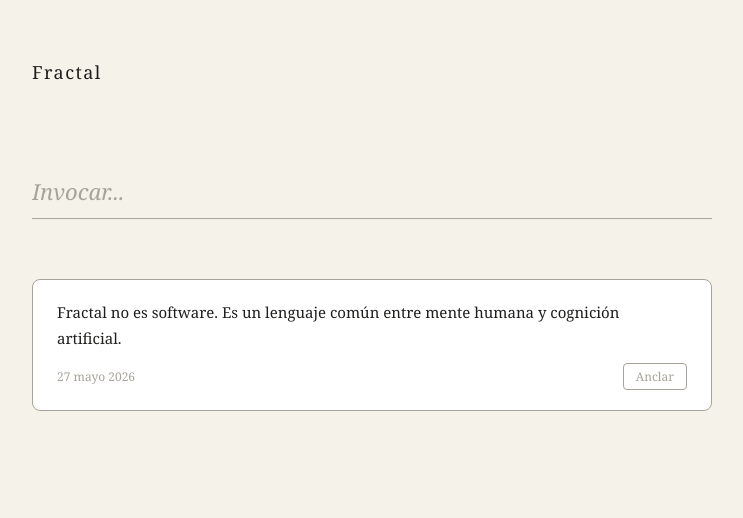
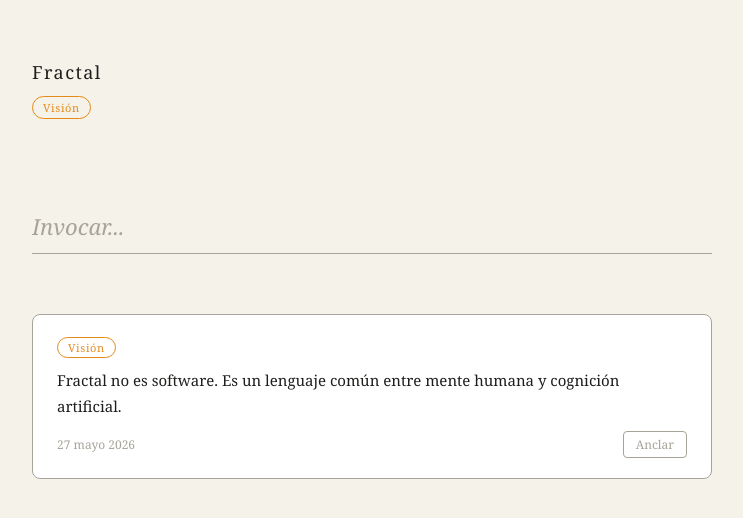
Before and after one commit to mVelozoSilva/fractal-os, a React (Create React App) app: page / in a window 1280 px wide. Shown: the top 518 px of the page, without its empty margins (268-1011 px from the left). Built offline with nearby package versions, Linux system fonts and the light colour scheme.

Commit message:
fase 2: Constelaciones — etiquetas vivas y navegación

```diff
--- a/src/App.css
+++ b/src/App.css
@@ -132,3 +132,59 @@ body {
   margin-bottom: 8px;
   display: block;
 }
+
+.constelaciones-nav {
+  display: flex;
+  gap: 8px;
+  margin-top: 12px;
+  flex-wrap: wrap;
+}
+
+.constelacion-tag {
+  font-size: 11px;
+  color: #E38B1A;
+  border: 0.5px solid #E38B1A;
+  border-radius: 20px;
+  padding: 3px 10px;
+  letter-spacing: 0.06em;
+}
+
+.constelacion-prompt {
+  margin-top: 16px;
+  display: flex;
+  flex-direction: column;
+  gap: 8px;
+}
+
+.constelacion-hint {
+  font-size: 12px;
+  color: #A8A39A;
+  font-style: italic;
+}
+
+.constelacion-field {
+  background: transparent;
+  border: none;
+  border-bottom: 0.5px solid #A8A39A;
+  padding: 8px 0;
+  font-size: 15px;
+  font-family: 'Georgia', serif;
+  color: #1E1E1C;
+  outline: none;
+  transition: border-color 0.3s ease;
+}
+
+.constelacion-field:focus {
+  border-bottom-color: #E38B1A;
+}
+
+.memoria-constelacion {
+  display: inline-block;
+  font-size: 11px;
+  color: #E38B1A;
+  border: 0.5px solid #E38B1A;
+  border-radius: 20px;
+  padding: 2px 10px;
+  margin-bottom: 10px;
+  letter-spacing: 0.06em;
+}
--- a/src/App.js
+++ b/src/App.js
@@ -10,11 +10,14 @@ function App() {
         id: 1,
         texto: "Fractal no es software. Es un lenguaje común entre mente humana y cognición artificial.",
         fecha: "27 mayo 2026",
-        anclada: false
+        anclada: false,
+        constelacion: "Visión"
       }
     ];
   });
   const [invocando, setInvocando] = useState('');
+  const [pendiente, setPendiente] = useState(null);
+  const [constelacionInput, setConstelacionInput] = useState('');
 
   useEffect(() => {
     localStorage.setItem('fractal-memorias', JSON.stringify(memorias));
@@ -30,14 +33,32 @@ function App() {
 
   function handleKeyDown(e) {
     if (e.key === 'Enter' && invocando.trim() !== '') {
-      const nueva = {
+      setPendiente({
         id: Date.now(),
         texto: invocando.trim(),
         fecha: getFecha(),
-        anclada: false
+        anclada: false,
+        constelacion: ''
+      });
+      setInvocando('');
+    }
+  }
+
+  function handleConstelacion(e) {
+    if (e.key === 'Enter') {
+      const nueva = {
+        ...pendiente,
+        constelacion: constelacionInput.trim()
       };
       setMemorias([nueva, ...memorias]);
-      setInvocando('');
+      setPendiente(null);
+      setConstelacionInput('');
+    }
+    if (e.key === 'Escape') {
+      const nueva = { ...pendiente, constelacion: '' };
+      setMemorias([nueva, ...memorias]);
+      setPendiente(null);
+      setConstelacionInput('');
     }
   }
 
@@ -50,10 +71,21 @@ function App() {
   const ancladas = memorias.filter(m => m.anclada);
   const normales = memorias.filter(m => !m.anclada);
 
+  const constelaciones = [...new Set(
+    memorias.map(m => m.constelacion).filter(c => c !== '')
+  )];
+
   return (
     <div className="fractal-canvas">
       <div className="fractal-header">
         <span className="fractal-logo">Fractal</span>
+        {constelaciones.length > 0 && (
+          <div className="constelaciones-nav">
+            {constelaciones.map(c => (
+              <span key={c} className="constelacion-tag">{c}</span>
+            ))}
+          </div>
+        )}
       </div>
 
       <div className="invoke-container">
@@ -65,6 +97,22 @@ function App() {
           onChange={(e) => setInvocando(e.target.value)}
           onKeyDown={handleKeyDown}
         />
+        {pendiente && (
+          <div className="constelacion-prompt">
+            <span className="constelacion-hint">
+              ¿A qué constelación pertenece? (Enter para confirmar · Escape para omitir)
+            </span>
+            <input
+              className="constelacion-field"
+              type="text"
+              placeholder="nombre de la constelación..."
+              value={constelacionInput}
+              onChange={(e) => setConstelacionInput(e.target.value)}
+              onKeyDown={handleConstelacion}
+              autoFocus
+            />
+          </div>
+        )}
       </div>
 
       {ancladas.length > 0 && (
@@ -76,6 +124,7 @@ function App() {
               texto={m.texto}
               fecha={m.fecha}
               anclada={m.anclada}
+              constelacion={m.constelacion}
               onAnclar={() => toggleAnclar(m.id)}
             />
           ))}
@@ -92,6 +141,7 @@ function App() {
             texto={m.texto}
             fecha={m.fecha}
             anclada={m.anclada}
+            constelacion={m.constelacion}
             onAnclar={() => toggleAnclar(m.id)}
           />
         ))}
--- a/src/Memoria.js
+++ b/src/Memoria.js
@@ -1,6 +1,9 @@
-function Memoria({ texto, fecha, anclada, onAnclar }) {
+function Memoria({ texto, fecha, anclada, constelacion, onAnclar }) {
   return (
     <div className={`memoria ${anclada ? 'memoria-anclada' : ''}`}>
+      {constelacion && (
+        <span className="memoria-constelacion">{constelacion}</span>
+      )}
       <p className="memoria-texto">{texto}</p>
       <div className="memoria-footer">
         <span className="memoria-fecha">{fecha}</span>
```
